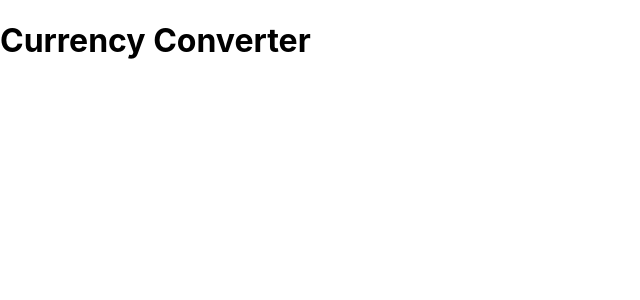
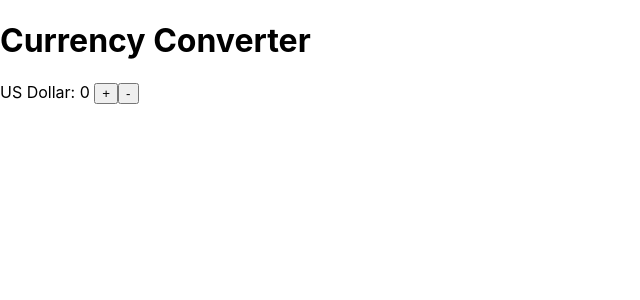
Before and after one commit to serhijko/react-children-as-a-function, a React (Create React App) app: page / in a window 1280 px wide. Shown: the top 300 px of the page, without its empty margins (0-640 px from the left). Built offline with nearby package versions, Linux system fonts and the light colour scheme.

Commit message:
Adding Amount.js with class

```diff
--- a/src/App.js
+++ b/src/App.js
@@ -1,8 +1,10 @@
 import React, { Component } from 'react';
+import Amount from './components/Amount';
 
 const App = () => (
   <div>
     <h1>Currency Converter</h1>
+    <Amount />
   </div>
 );
 
--- /dev/null
+++ b/src/components/Amount.js
@@ -0,0 +1,36 @@
+import React, { Component } from 'react';
+
+class Amount extends Component {
+  constructor(props) {
+    super(props);
+
+    this.state = {
+      amount: 0,
+    };
+  }
+
+  onIncrement = () => {
+    this.setState(state => ({ amount: state.amount + 1 }));
+  };
+
+  onDecrement = () => {
+    this.setState(state => ({ amount: state.amount - 1 }));
+  };
+
+  render() {
+    return (
+      <div>
+        <span>US Dollar: {this.state.amount} </span>
+
+        <button type="button" onClick={this.onIncrement}>
+          +
+        </button>
+        <button type="button" onClick={this.onDecrement}>
+          -
+        </button>
+      </div>
+    );
+  }
+}
+
+export default Amount;
```
